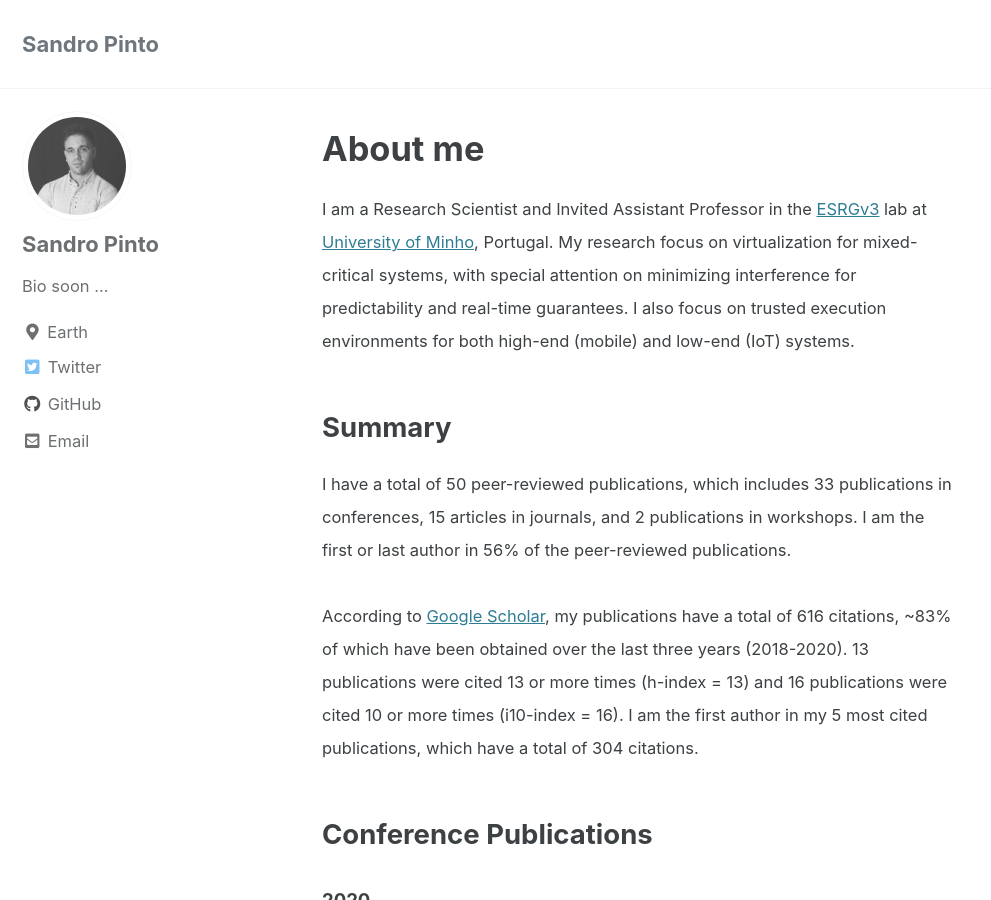
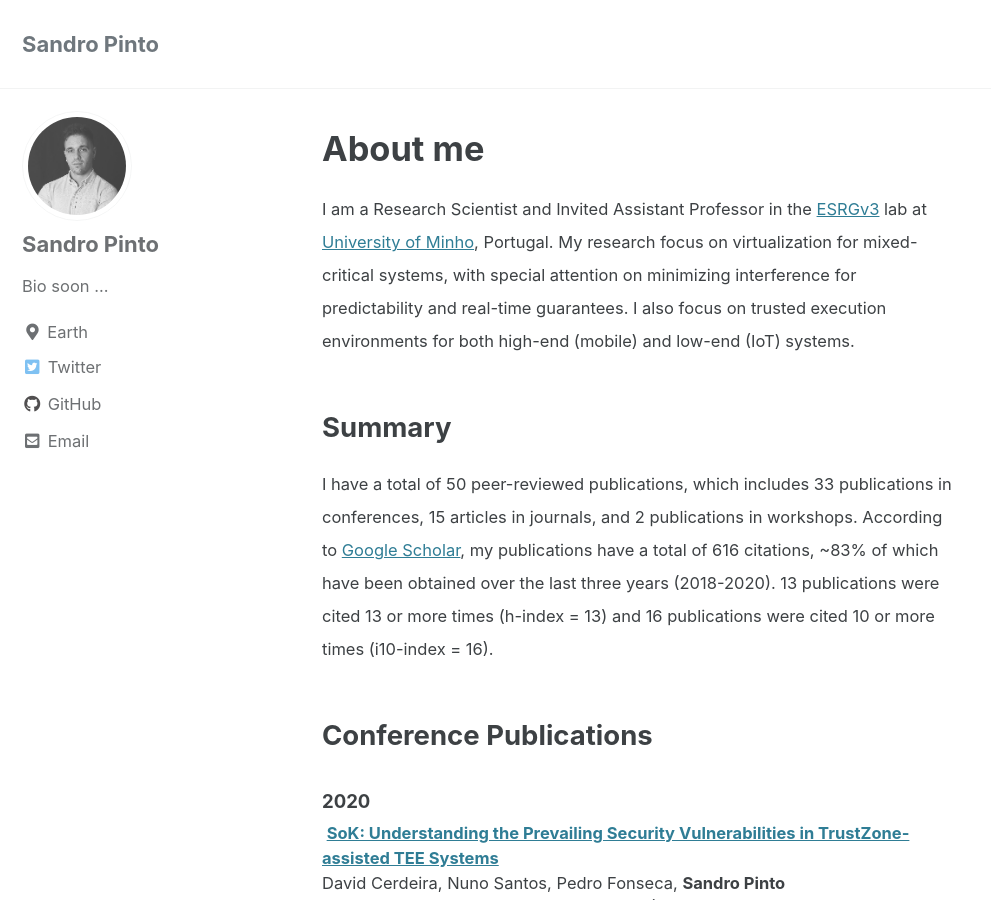
Before and after one commit to sandro2pinto/sandro2pinto.github.io, a Jekyll site: the page built from index.html, in a window 1280 px wide and 900 px high. Shown: the whole window, without its empty margins (0-991 px from the left). Built offline with Jekyll 4.4.1, drawn with Linux system fonts in a browser that asks for light colours; cached includes are drawn as plain includes; the list of posts is cut into pages by our own code.

Commit message:
Update Research Summary

```diff
--- a/index.html
+++ b/index.html
@@ -16,15 +16,11 @@ author_profile: true
 <h2 id="summary-research">Summary</h2>
 <p><small>
     I have a total of 50 peer-reviewed publications, which includes 33 publications in
-    conferences, 15 articles in journals, and 2 publications in workshops. I am the first or
-    last author in 56% of the peer-reviewed publications.
-    <br/>
-    <br/>
+    conferences, 15 articles in journals, and 2 publications in workshops.
     According to <a href="https://scholar.google.pt/citations?user=jfgyrakAAAAJ&hl=en">Google
     Scholar</a>, my publications have a total of 616 citations, ~83% of which have been obtained
     over the last three years (2018-2020). 13 publications were cited 13 or more times (h-index =
-    13) and 16 publications were cited 10 or more times (i10-index = 16). I am the first author
-    in my 5 most cited publications, which have a total of 304 citations.
+    13) and 16 publications were cited 10 or more times (i10-index = 16).
 </small></p>
 
 
```
